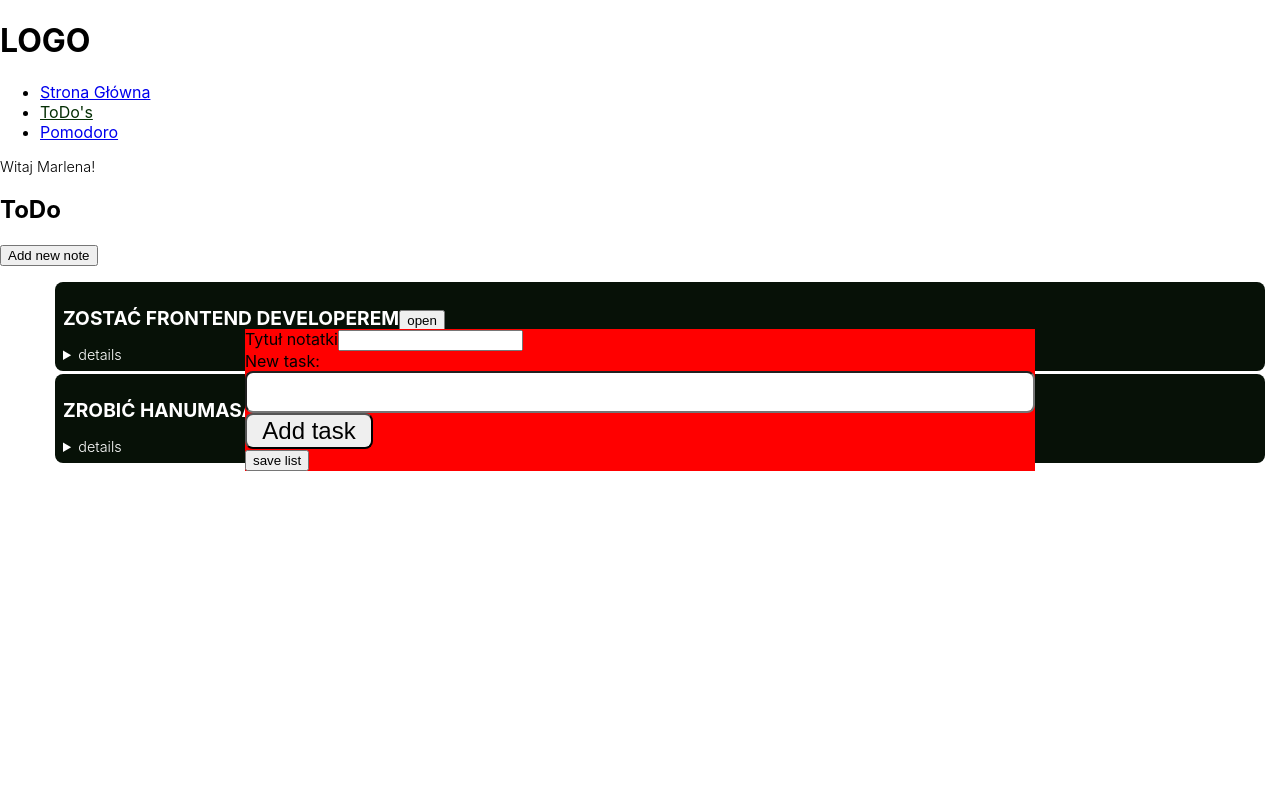
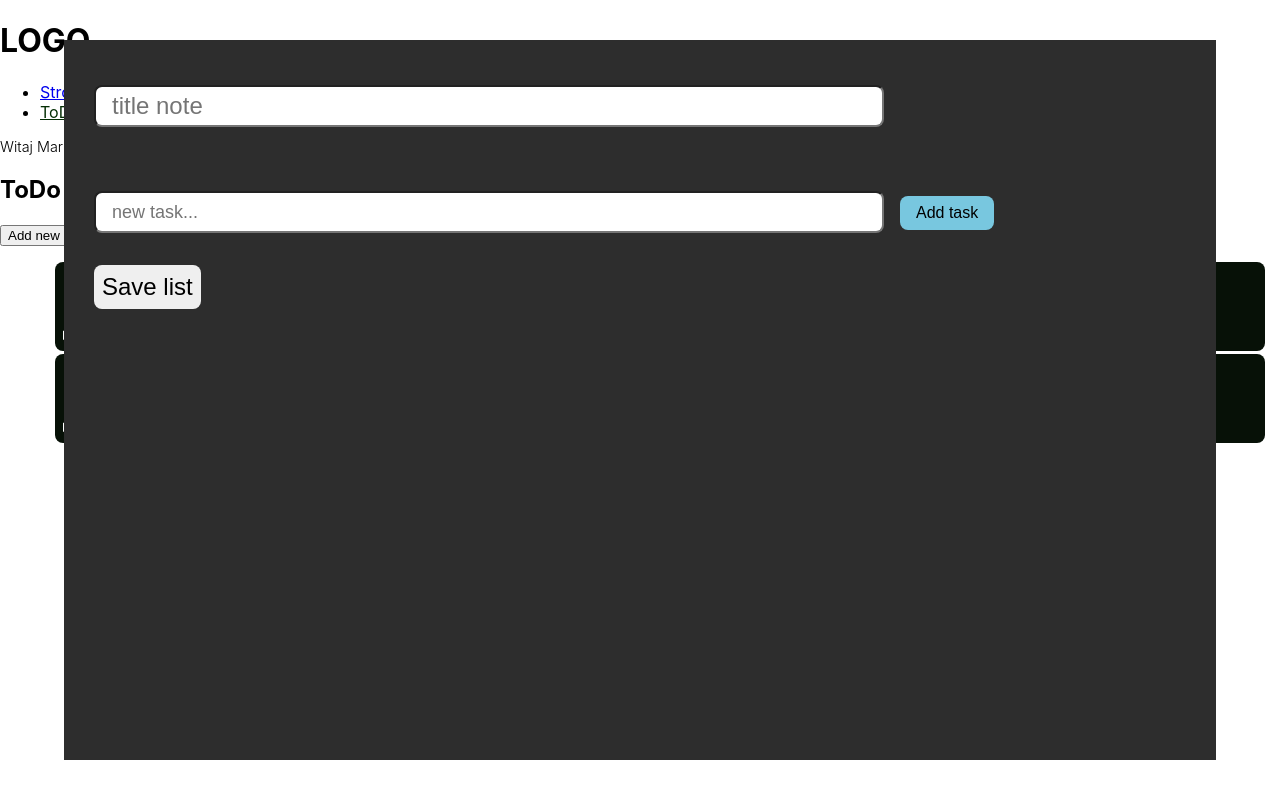
Before and after one commit to marlena-sliwinska/MyOwn, a React (Create React App) app: page /todo in a window 1280 px wide. Both pictures are taken after a click on the button "Add new note". Built offline with nearby package versions, Linux system fonts and the light colour scheme.

Commit message:
List Form styles

```diff
--- a/src/App.js
+++ b/src/App.js
@@ -16,7 +16,7 @@ function App() {
         <Switch>
           <Route exact path="/" component={Homepage} />
           <Route path="/todo" component={ToDo} />
-          <Route path="/timer" component={Pomodoro} />
+          {/*  <Route path="/timer" component={Pomodoro} /> */}
           <Route render={() => <div>something went wrong</div>} />
         </Switch>
       </Router>
--- a/src/components/Header/Header.js
+++ b/src/components/Header/Header.js
@@ -24,13 +24,13 @@ function Header() {
                             exact
                         >ToDo's</NavLink>
                     </li>
-                    <li>
+                    {/*       <li>
                         <NavLink
                             to="/timer"
                             activeClassName={styles.active}
                             exact
                         >Pomodoro</NavLink>
-                    </li>
+                    </li> */}
                 </ul>
             </nav>
             <p>Witaj {user.name}! </p>
--- a/src/components/Portal/Portal.module.scss
+++ b/src/components/Portal/Portal.module.scss
@@ -1,8 +1,13 @@
+@import './../../utilities/variables.scss';
+
 .modal {
-    background-color: red;
+    background-color: $PortalBackgroundColor;
     position: fixed;
     top: 50%;
     left: 50%;
     transform: translate(-50%,-50%);
-
+    height: 90vh;
+    width: 1750px;
+    max-width: 90vw;
+    overflow: auto;
 }
--- a/src/components/ToDo/ListForm/ListForm.js
+++ b/src/components/ToDo/ListForm/ListForm.js
@@ -4,6 +4,7 @@ import { addList, editList } from '../../../store/ListsActions'
 import Portal from '../../Portal/Portal'
 import Task from '../Task/Task'
 import TaskForm from '../TaskForm/TaskForm'
+import styles from './ListForm.module.scss'
 
 function ListForm({ id = null, }) {
     const { lists, dispatch, setOpenedList, setCreateNewList } = useContext(StoreContext)
@@ -60,15 +61,25 @@ function ListForm({ id = null, }) {
     return (
         <Portal>
 
-            <form onSubmit={handleSaveNote} method="dialog">
-                <label> Tytuł notatki
-                    <input value={title} onChange={handleTitleChange} />
+            <form
+                onSubmit={handleSaveNote}
+                className={styles.wrapper}
+            >
+                <label>
+                    <input
+                        className={styles.input}
+                        type="text"
+                        placeholder="title note"
+                        value={title}
+                        onChange={handleTitleChange} />
                 </label>
+                {renderTasks}
+                <TaskForm add={handleAddNewTask} />
 
-                <TaskForm add={handleAddNewTask} />
-                {renderTasks}
                 {/* <button>cancel</button> */}
-                <button type="submit">{id ? "save changes" : "save list"}</button>
+                <button
+                    className={styles.button}
+                    type="submit">{id ? "Save changes" : "Save list"}</button>
             </form>
 
         </Portal>
--- /dev/null
+++ b/src/components/ToDo/ListForm/ListForm.module.scss
@@ -0,0 +1,16 @@
+@import './../../../utilities/mixins.scss';
+.input {
+
+    @include Input;
+    font-size: 1.5rem;
+    margin-bottom: 2rem;
+
+}
+.button {
+    @include ButtonList;
+    @include BasicBorderRadius
+}
+
+.wrapper {
+    margin: 45px 30px;
+}
--- a/src/components/ToDo/Task/Task.js
+++ b/src/components/ToDo/Task/Task.js
@@ -1,13 +1,26 @@
 import React from 'react'
-
-function Task({ content, id, deleteTask }) {
-
+import styles from './Task.module.scss'
+function Task({ content, id, deleteTask, isDone = true }) {
+    //przekaż stwórz w obiekcie isDone
+    const statusBtnClass = `${!isDone ? styles.status : `${styles.status} ${styles.statusDone}`
+        }`;
     return (
-        <div>
-            {content}
-            <button onClick={() => deleteTask(id)}>
-                X</button>
-        </div>
+        <article className={styles.item}>
+            <button
+                className={statusBtnClass}
+            /* onClick={() => status} */
+            ></button>
+            <div className={styles.itemContainer}>
+                <p
+                    className={styles.itemTxt}
+                >{content}</p>
+                <div className={styles.bar}></div>
+            </div>
+            <button
+                className={styles.deleteTask}
+                onClick={() => deleteTask(id)}>
+            </button>
+        </article>
     )
 }
 
--- a/src/components/ToDo/TaskForm/TaskForm.js
+++ b/src/components/ToDo/TaskForm/TaskForm.js
@@ -19,9 +19,11 @@ function TaskForm({ content = "", add }) {
     return (
         <>
             <article className={styles.wrapper}>
-                <label className={styles.label}>New task:
-                    <br />
-                    <input className={styles.input}
+                <label >
+                    <input
+                        placeholder="new task..."
+                        type="text"
+                        className={styles.input}
                         value={taskInput}
                         onChange={handleChange}
                     />
--- a/src/components/ToDo/TaskForm/TaskForm.module.scss
+++ b/src/components/ToDo/TaskForm/TaskForm.module.scss
@@ -1,7 +1,7 @@
 @import './../../../utilities/mixins.scss';
 
 .wrapper {
-
+    margin-top: 2rem;
 }
 
 .input {
--- a/src/utilities/mixins.scss
+++ b/src/utilities/mixins.scss
@@ -18,6 +18,9 @@
     color: $inputTextColor;
     width: 60vw;
     padding-left: 16px;
+    outline: none;
+
+
   }
 
   @mixin Wrapper {
@@ -27,13 +30,18 @@
   }
 
   @mixin ButtonTask {
-    width: 128px;
-    height: 36px;
-    font-size: 24px;
+    margin-left: 1em;
+    padding: 0.5em 1em;
+    font-size: 16px;
+    color: $textButtonColor;
+    background-color: $majorToDoColor;
+    border: none;
   }
   @mixin ButtonList {
-    width: 189px;
-    height: 56px;
-    font-size: 32px;
-    line-height: 56px;
+    min-width: fit-content;
+    font-size: 24px;
+    @include BasicPadding;
+    margin-top: 2rem;
+    border: none;
+
   }
--- a/src/utilities/variables.scss
+++ b/src/utilities/variables.scss
@@ -1,3 +1,16 @@
 
 $inputTextColor: #454545;
 $inputBackgroundColor: #ffffff;
+
+$majorToDoColor:rgb(120, 199, 223);
+
+$doneButtonColor: #00ff0a;
+$deleteTaskButtonColor: rgb(255, 61, 0);
+
+$saveButtonColor: #a2bda8;
+$cancelButtonColor: #bdaea2;
+
+$textButtonColor: #000000;
+$textBasicColor: white;
+
+$PortalBackgroundColor: #2d2d2d;
```
Also changed, not shown: src/components/ToDo/Task/Task.module.scss (+52 -0 lines).
